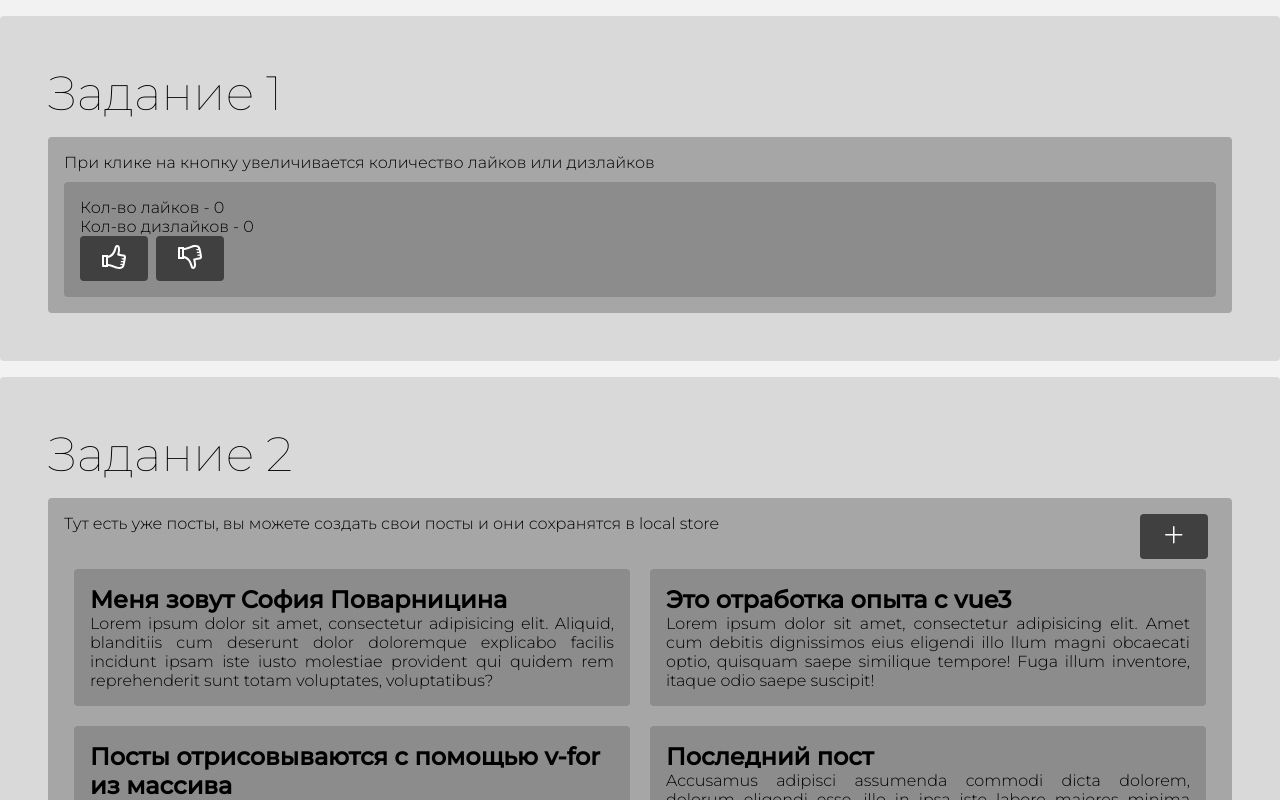
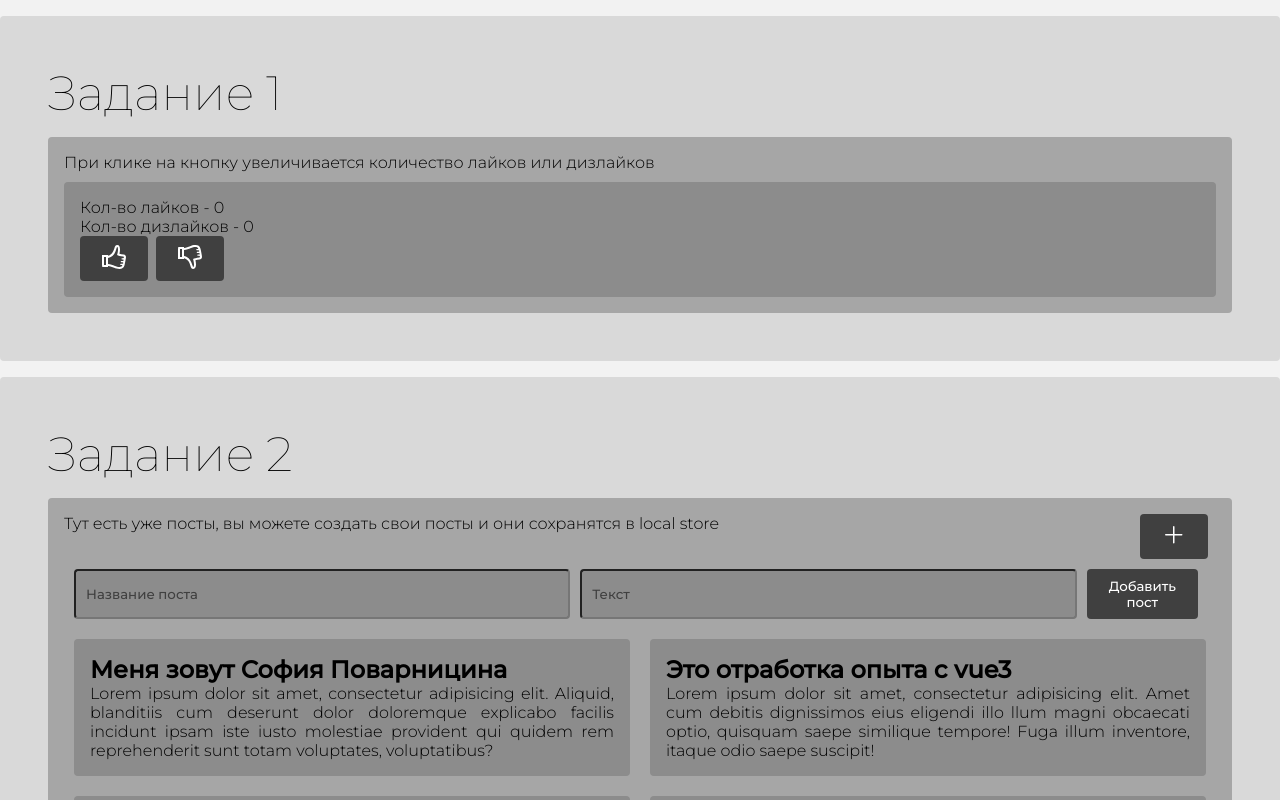
Before and after one commit to povar0305/vuejs, a Vue app: page / in a window 1280 px wide. Both pictures are taken after a click on the button 1174 px from the left and 536 px from the top of the page. Shown: the top 800 px of the page. Built offline with nearby package versions, Linux system fonts and the light colour scheme.

Commit message:
двухстороннее связывание через v-bind

```diff
--- a/src/App.vue
+++ b/src/App.vue
@@ -1,7 +1,7 @@
 <template>
   <div id="app">
     <Task1  ></Task1>
-    <Task2 :posts="posts" :showForm="showForm"></Task2>
+    <Task2></Task2>
   </div>
 
 
@@ -46,12 +46,7 @@ export default {
     }
   },
   methods: {
-    addLike() {
-      this.likes += 1;
-    },
-    addDislike() {
-      this.dislikes += 1;
-    },
+
     sendForm() {
       let newPost = {
         id: String(Date.now()), title: this.titleForm, body: this.bodyForm
--- /dev/null
+++ b/src/components/formAddPost.vue
@@ -0,0 +1,46 @@
+<template>
+  <form v-if="showForm" @submit.prevent>
+    <input v-bind:value='post.titleForm' @input="post.titleForm=$event.target.value" type="text"
+           placeholder="Название поста" required>
+    <input v-bind:value='post.bodyForm' @input="post.bodyForm=$event.target.value" type="text" placeholder="Текст" required>
+    <button @click="sendForm">Добавить пост</button>
+  </form>
+</template>
+
+<script>
+export default {
+  name: "formAddPost",
+  props: {
+    showForm: {
+      type: Boolean,
+    },
+    titleForm: String,
+    bodyForm: String,
+
+  },
+  data() {
+    return {
+      post: {
+        titleForm: '',
+        bodyForm: '',
+      }
+    }
+  },
+  methods: {
+
+    sendForm() {
+      let newPost = {
+        id: String(Date.now()), title: this.titleForm, body: this.bodyForm
+      }
+      this.posts.push(newPost)
+      this.titleForm = ''
+      this.bodyForm = ''
+    }
+
+  }
+}
+</script>
+
+<style scoped>
+
+</style>
--- /dev/null
+++ b/src/components/post.vue
@@ -0,0 +1,24 @@
+<template>
+  <div class=" post_card task_body-inner" v-for="post in posts" :key="post.id">
+    <h2>{{ post.title }}</h2>
+    <p>{{ post.body }}</p>
+
+  </div>
+</template>
+
+<script>
+export default {
+  name: "post"
+  ,
+  props: {
+    posts:{
+      type:Array,
+      required:true
+    }
+  }
+}
+</script>
+
+<style scoped>
+
+</style>
--- a/src/components/task2.vue
+++ b/src/components/task2.vue
@@ -1,6 +1,6 @@
 <template>
 
-  <div id="task22" class="task post">
+  <div id="task2" class="task post">
     <h1>Задание 2</h1>
     <div class="task_body">
       <div class="row justify-content-between">
@@ -16,31 +16,55 @@
 
       </div>
       <div class="  post_row ">
-        <form v-if="showForm" @submit.prevent>
-          <input v-bind:value='titleForm' @input="titleForm=$event.target.value" type="text"
-                 placeholder="Название поста" required>
-          <input v-bind:value='bodyForm' @input="bodyForm=$event.target.value" type="text" placeholder="Текст" required>
-          <button @click="sendForm">Добавить пост</button>
-        </form>
-        <div class=" post_card task_body-inner" v-for="post in posts" :key="post.id">
-          <h2>{{ post.title }}</h2>
-          <p>{{ post.body }}</p>
-
-        </div>
+        <form-add-post :showForm="showForm" :titleForm="titleForm" :bodyForm="bodyForm"></form-add-post>
+        <post  :posts="posts"></post>
       </div>
 
     </div>
   </div>
 </template>
 <script>
+import FormAddPost from "@/components/formAddPost.vue";
+import  Post from "@/components/post.vue";
+
 export default {
-  props:{
-    posts:{
-      type:Array,
+  components: {
+    FormAddPost,
+    Post
+  },
+
+  data() {
+    return {
+      posts: [
+        {
+          id: '1',
+          title: 'Меня зовут София Поварницина',
+          body: 'Lorem ipsum dolor sit amet, consectetur adipisicing elit. Aliquid, blanditiis cum deserunt dolor doloremque explicabo facilis incidunt ipsam iste iusto molestiae provident qui quidem rem reprehenderit sunt totam voluptates, voluptatibus?'
+        },
+        {
+          id: '2',
+          title: 'Это отработка опыта с vue3',
+          body: 'Lorem ipsum dolor sit amet, consectetur adipisicing elit. Amet cum debitis dignissimos eius eligendi illo llum magni obcaecati optio, quisquam saepe similique tempore! Fuga illum inventore, itaque odio saepe suscipit!'
+        },
+        {
+          id: '3',
+          title: 'Посты отрисовываются с помощью v-for из массива',
+          body: 'Blanditiis consequatur corporis culpa, deleniti doloremque dolores error id inventore iure iusto labore natus   nihil optio quam qui reiciendis reprehenderit saepe ut! Dolore doloribus dolorum exercitationem, ipsa ipsam   molestiae tenetur?'
+        },
+        {
+          id: '4',
+          title: 'Последний пост',
+          body: 'Accusamus adipisci assumenda commodi dicta dolorem, dolorum eligendi esse, illo in ipsa iste labore maiores  minima natus nobis nostrum odio optio pariatur perferendis possimus praesentium quam rerum sed unde voluptatem! '
+        },
+
+      ],
+      showForm: false,
+      titleForm: '',
+      bodyForm: '',
+    }
+  },
 
 
-}
-  }
 }
 </script>
 <style>
```
